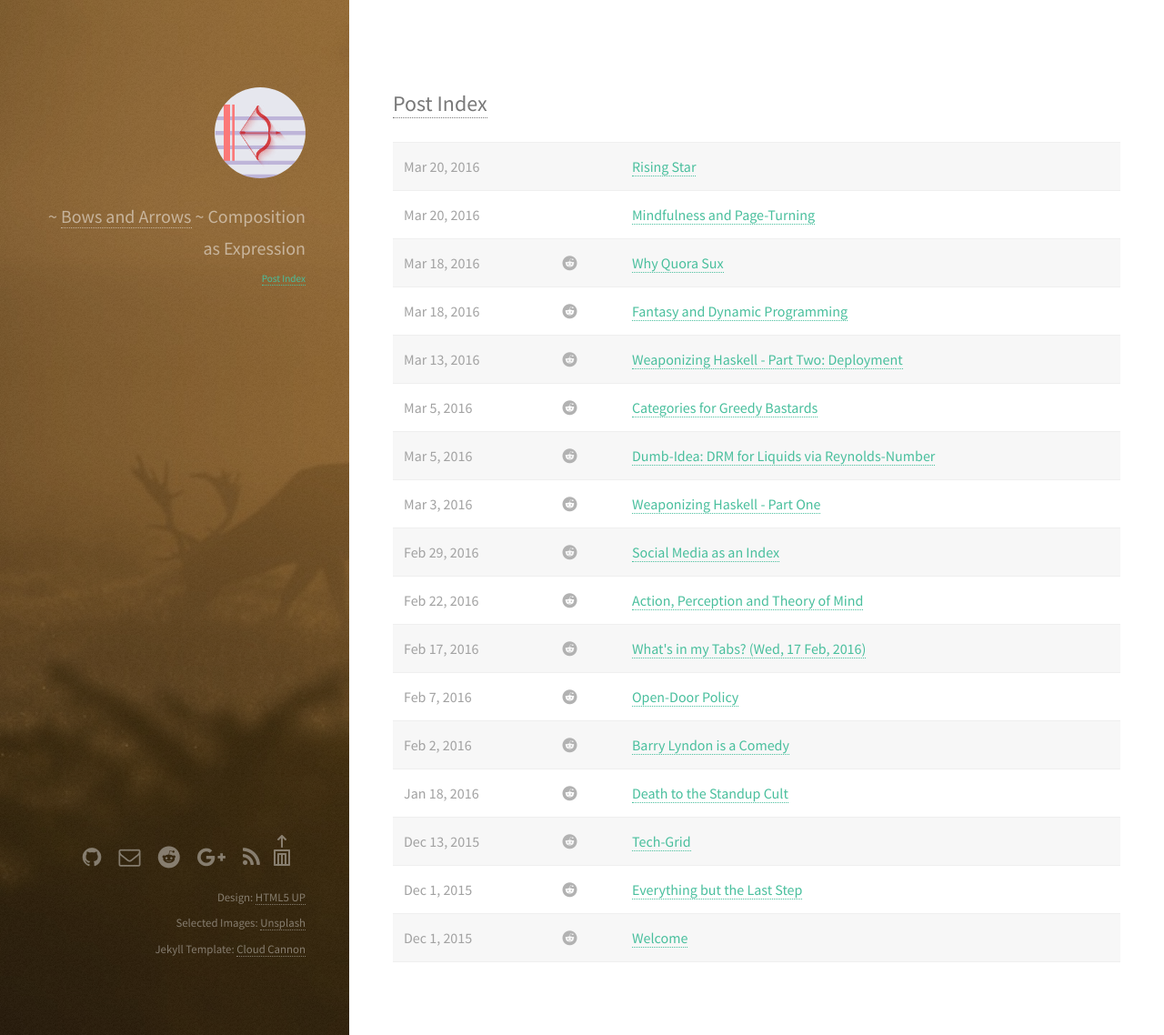
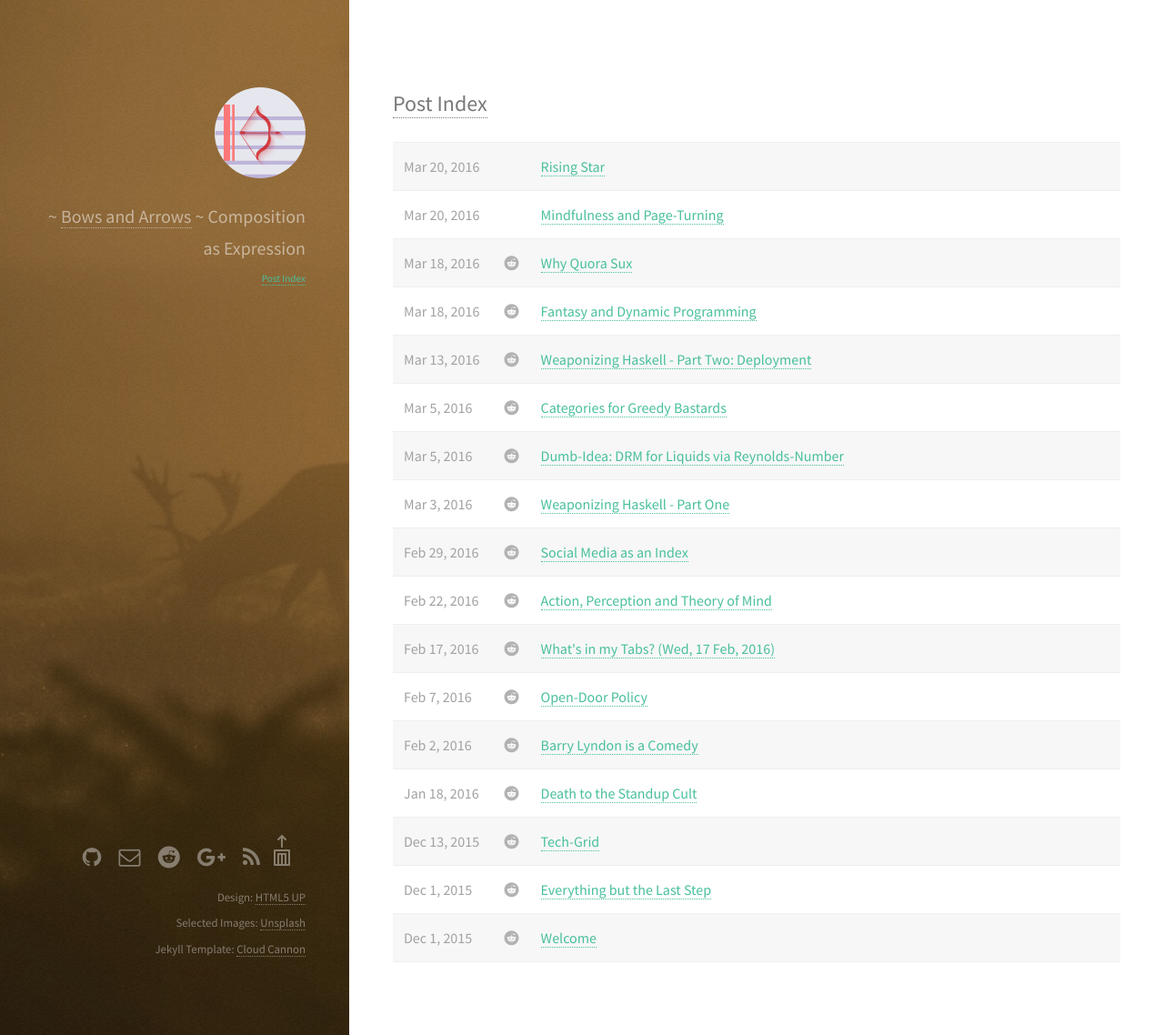
Before and after one commit to sordina/sordina.github.io, a Jekyll site: the page built from posts.html, in a window 1280 px wide and 1138 px high. Shown: the whole window at 91% size. Built offline with Jekyll 4.4.1, drawn with Linux system fonts in a browser that asks for light colours.

Commit message:
icon size in post-list

```diff
--- a/posts.html
+++ b/posts.html
@@ -11,9 +11,9 @@
       <table>
         {% for post in site.posts %}
           <tr>
-            <td>{{ post.date | date: "%b %-d, %Y" }}</td>
-            <td class="social"> {% if post.reddit %} &nbsp;&nbsp; <a href="{{post.reddit}}"><i class="fa fa-reddit"></i></a> &nbsp; {% endif %} </td>
-            <td> <a href="{{ post.url }}">{{ post.title }}</a> </td>
+            <td style="white-space: nowrap;">{{ post.date | date: "%b %-d, %Y" }}</td>
+            <td style="line-height: 0;" class="social">{% if post.reddit %}&nbsp;<a href="{{post.reddit}}"><i class="fa fa-reddit"></i></a>&nbsp;{% endif %}</td>
+            <td style="width: 100%;"> <a href="{{ post.url }}">{{ post.title }}</a> </td>
           </tr>
         {% endfor %}
       </table>
```
